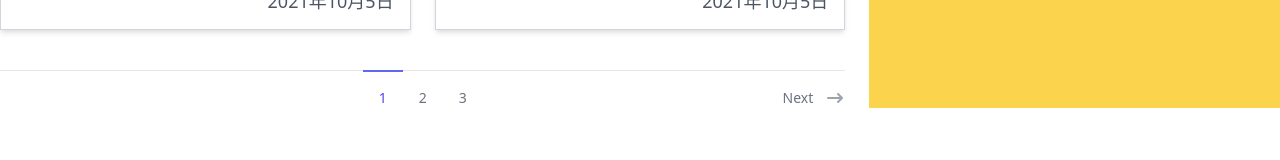
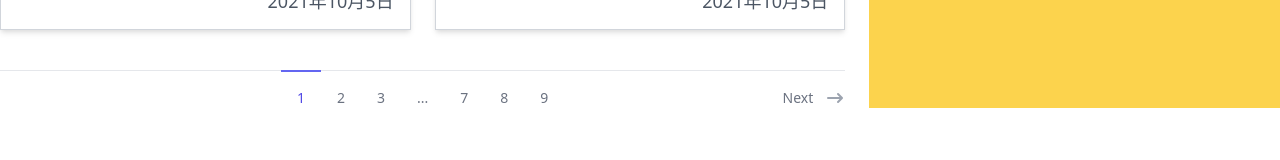
Before and after one commit to tsuyopon-xyz/headless-next-blog-with-tailwind, a Next.js app: page / in a window 1280 px wide. Shown: the part 2470-2630 px from the top of the page. Built offline with nearby package versions, Linux system fonts and the light colour scheme; what @tailwindcss/typography would draw is missing.

Commit message:
Added pagination feature for many page numbers.

```diff
--- a/src/components/organisms/Pagination.tsx
+++ b/src/components/organisms/Pagination.tsx
@@ -11,12 +11,15 @@ type Props = {
   currentPage?: number;
 };
 
+const MAX_NUMBER_OF_NUMBER_LINKS = 8;
+
+const unselectedPageClassValues =
+  'border-transparent text-gray-500 hover:text-gray-700 hover:border-gray-300 border-t-2 pt-4 inline-flex items-center text-sm font-medium';
+const selectedPageClassValues =
+  'border-indigo-500 text-indigo-600 border-t-2 pt-4 inline-flex items-center text-sm font-medium';
+
 export const Pagination: VFC<Props> = ({ perPage, total, currentPage = 1 }) => {
   const maxPage = Math.ceil(total / perPage);
-  const unselectedPageClassValues =
-    'border-transparent text-gray-500 hover:text-gray-700 hover:border-gray-300 border-t-2 pt-4 inline-flex items-center text-sm font-medium';
-  const selectedPageClassValues =
-    'border-indigo-500 text-indigo-600 border-t-2 pt-4 inline-flex items-center text-sm font-medium';
 
   return (
     <nav className="border-t border-gray-200 flex items-center justify-between">
@@ -34,19 +37,11 @@ export const Pagination: VFC<Props> = ({ perPage, total, currentPage = 1 }) => {
         ) : null}
       </div>
       <div className="hidden md:-mt-px md:flex">
-        {Array.from({ length: maxPage }).map((_, i) => {
-          const pageNumber = i + 1;
-          let classValues =
-            pageNumber === currentPage
-              ? selectedPageClassValues
-              : unselectedPageClassValues;
-
-          return (
-            <Link key={pageNumber} href={`?page=${pageNumber}`}>
-              <a className={`${classValues} px-4`}>{pageNumber}</a>
-            </Link>
-          );
-        })}
+        {maxPage <= MAX_NUMBER_OF_NUMBER_LINKS ? (
+          <NumberLinkUnder8 maxPage={maxPage} currentPage={currentPage} />
+        ) : (
+          <NumberLinkOver8 maxPage={maxPage} currentPage={currentPage} />
+        )}
       </div>
       <div className="-mt-px w-0 flex-1 flex justify-end">
         {currentPage < maxPage ? (
@@ -64,3 +59,97 @@ export const Pagination: VFC<Props> = ({ perPage, total, currentPage = 1 }) => {
     </nav>
   );
 };
+
+type NumberLinksProps = {
+  maxPage: number;
+  currentPage: number;
+};
+
+const NumberLinkUnder8: VFC<NumberLinksProps> = ({ maxPage, currentPage }) => {
+  return (
+    <>
+      {Array.from({ length: maxPage }).map((_, i) => {
+        const pageNumber = i + 1;
+        let classValues =
+          pageNumber === currentPage
+            ? selectedPageClassValues
+            : unselectedPageClassValues;
+
+        return (
+          <Link key={pageNumber} href={`?page=${pageNumber}`}>
+            <a className={`${classValues} px-4`}>{pageNumber}</a>
+          </Link>
+        );
+      })}
+    </>
+  );
+};
+
+// TODO: 力技で実装して読みづらいためリファクタリングする
+const NumberLinkOver8: VFC<NumberLinksProps> = ({ maxPage, currentPage }) => {
+  const firstPageNumbers: number[] = [];
+  const middlePageNumbers: number[] = [];
+  const lastPageNumbers: number[] = [];
+
+  if (2 < currentPage && currentPage < maxPage - 1) {
+    firstPageNumbers.push(1);
+    middlePageNumbers.push(currentPage - 1, currentPage, currentPage + 1);
+    lastPageNumbers.push(maxPage);
+  } else {
+    firstPageNumbers.push(1, 2, 3);
+    lastPageNumbers.push(maxPage - 2, maxPage - 1, maxPage);
+  }
+
+  return (
+    <>
+      {firstPageNumbers.map((pageNumber) => {
+        let classValues =
+          pageNumber === currentPage
+            ? selectedPageClassValues
+            : unselectedPageClassValues;
+
+        return (
+          <Link key={pageNumber} href={`?page=${pageNumber}`}>
+            <a className={`${classValues} px-4`}>{pageNumber}</a>
+          </Link>
+        );
+      })}
+
+      {middlePageNumbers.length > 0 ? (
+        <span className="border-transparent text-gray-500 border-t-2 pt-4 px-4 inline-flex items-center text-sm font-medium">
+          ...
+        </span>
+      ) : null}
+
+      {middlePageNumbers.map((pageNumber) => {
+        let classValues =
+          pageNumber === currentPage
+            ? selectedPageClassValues
+            : unselectedPageClassValues;
+
+        return (
+          <Link key={pageNumber} href={`?page=${pageNumber}`}>
+            <a className={`${classValues} px-4`}>{pageNumber}</a>
+          </Link>
+        );
+      })}
+
+      <span className="border-transparent text-gray-500 border-t-2 pt-4 px-4 inline-flex items-center text-sm font-medium">
+        ...
+      </span>
+
+      {lastPageNumbers.map((pageNumber) => {
+        let classValues =
+          pageNumber === currentPage
+            ? selectedPageClassValues
+            : unselectedPageClassValues;
+
+        return (
+          <Link key={pageNumber} href={`?page=${pageNumber}`}>
+            <a className={`${classValues} px-4`}>{pageNumber}</a>
+          </Link>
+        );
+      })}
+    </>
+  );
+};
--- a/src/data/post-data.tsx
+++ b/src/data/post-data.tsx
@@ -1,6 +1,6 @@
 import type { Post } from '@/types/Post';
 
-export const posts: Post[] = Array.from({ length: 30 }).map((_, index) => {
+export const posts: Post[] = Array.from({ length: 81 }).map((_, index) => {
   return {
     id: (index + 1).toString(),
     title: 'ブログ記事のタイトルあああああああああああああああああああ',
```
